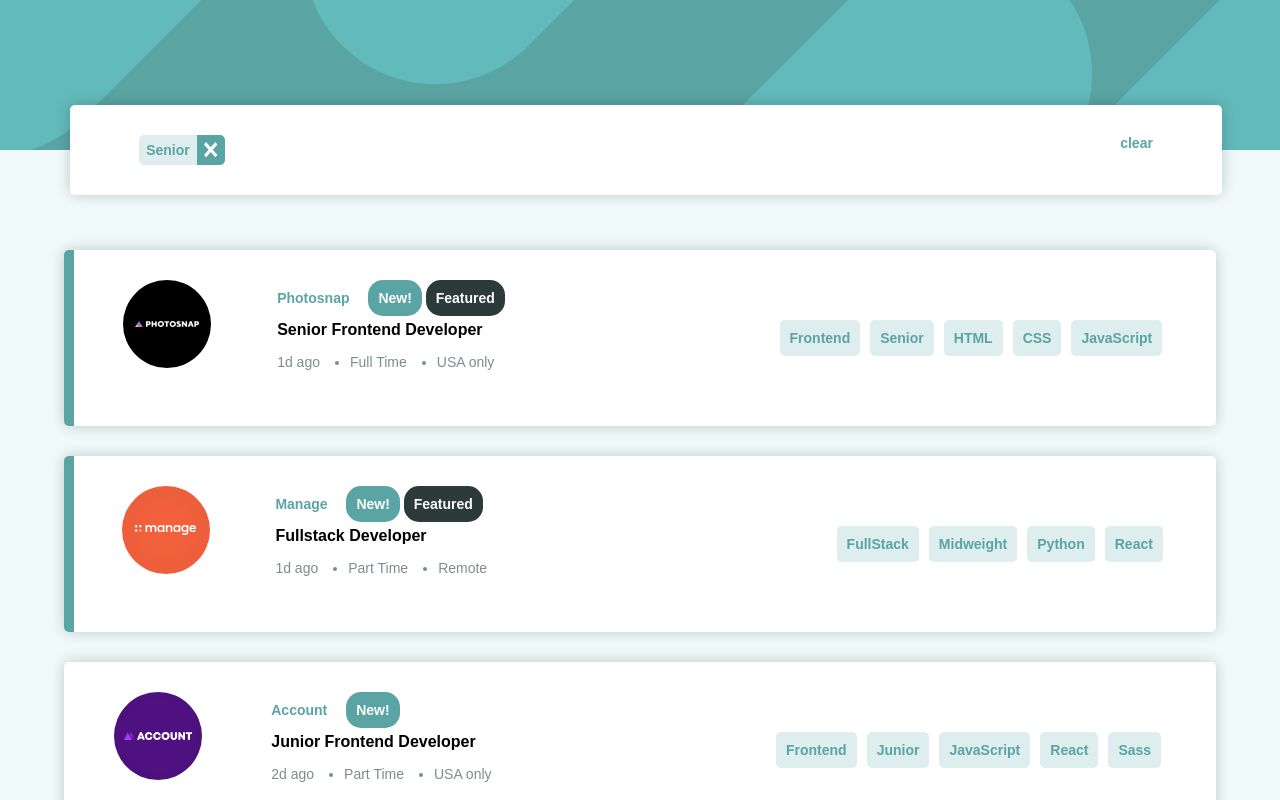
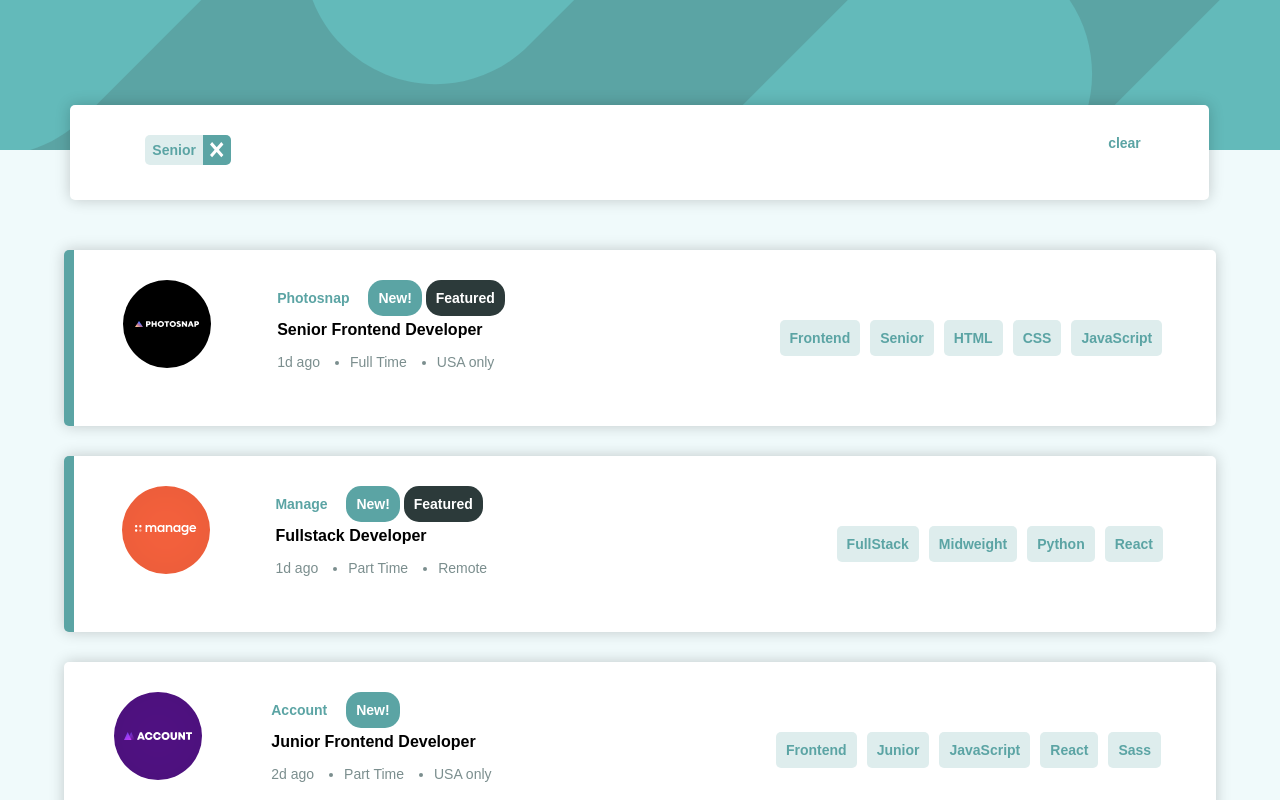
Before and after one commit to mmajudith/static-job-listings-master, a plain HTML site: page index.html in a window 1280 px wide. Both pictures are taken after a click on the item "Senior". Shown: the top 800 px of the page. Drawn offline with Linux system fonts and the light colour scheme; a web font is replaced by a local one.

Commit message:
Job Listings

```diff
--- a/index.html
+++ b/index.html
@@ -16,7 +16,7 @@
     <header class="header">
       <div class="filter">
         <div class="filtered-text">
-          <div id="fill">
+          <div class="fill" >
           </div>
           <div>
             <span class="clear">clear</span>
--- a/main.js
+++ b/main.js
@@ -1,35 +1,40 @@
 'use strict';
 
+// Variables Declarations
 const filContainer = document.querySelector('.filter');
 const clear = document.querySelector('.clear');
 
-let filWrapper = document.querySelector('#fill');
+let filWrapper = document.querySelector('.fill');
 let close = './images/icon-remove.svg';
 
 let items = document.querySelectorAll('li');
 let changeToArr = Array.from(items);
 
+
 const generateTemp =  (data) =>{
 
-    let html = `<span class="text">${data}</span>
-                <img src="${close}" alt="remove" class="remove">
-
+    let html = `
+                <ul class="con">
+                  <li class="text">${data}</li>
+                  <img src="${close}" alt="remove" class="remove">
+                </ul>
                 `
     return html;
 }
 
-let filteredRoles = changeToArr.filter(item =>{
-    item.addEventListener('click', e =>{
+// filtered the roles class
+changeToArr.filter(el =>{
+    el.addEventListener('click', e =>{
         if(e.target.classList.contains('role')){
             filContainer.style.display = 'block';
             filWrapper.innerHTML += generateTemp(e.target.innerHTML);
         }
     });
-
 });
 
-let filteredLevel = changeToArr.filter(item =>{
-    item.addEventListener('click', e =>{
+// filtered the levels class
+changeToArr.filter(el =>{
+    el.addEventListener('click', e =>{
         if(e.target.classList.contains('level')){
             filContainer.style.display = 'block';
             filWrapper.innerHTML += generateTemp(e.target.innerHTML);
@@ -37,8 +42,9 @@ let filteredLevel = changeToArr.filter(item =>{
     });
 });
 
-let filteredLang = changeToArr.filter(item =>{
-    item.addEventListener('click', e =>{
+// filtered the languages class
+changeToArr.filter(el =>{
+    el.addEventListener('click', e =>{
         if(e.target.classList.contains('language')){
             filContainer.style.display = 'block';
             filWrapper.innerHTML += generateTemp(e.target.innerHTML);
@@ -46,8 +52,9 @@ let filteredLang = changeToArr.filter(item =>{
     });
 });
 
-let filteredtools = changeToArr.filter(item =>{
-    item.addEventListener('click', e =>{
+// filtered the tools class
+changeToArr.filter(el =>{
+    el.addEventListener('click', e =>{
         if(e.target.classList.contains('tool')){
             filContainer.style.display = 'block';
             filWrapper.innerHTML += generateTemp(e.target.innerHTML);
@@ -55,8 +62,20 @@ let filteredtools = changeToArr.filter(item =>{
     });
 });
 
+
+
 clear.addEventListener('click', ()=>{
     filContainer.style.display = 'none';
     filWrapper.innerHTML = '';
 
 });
+
+
+
+filWrapper.addEventListener('click', e =>{
+
+     if(e.target.classList.contains('remove')){
+          e.target.parentElement.remove();
+    }
+
+});
--- a/scss/styles.scss
+++ b/scss/styles.scss
@@ -32,9 +32,14 @@
             display: flex;
             flex-direction: row;
             justify-content: space-between;
-            #fill{
+            .fill{
+                width: 95%;
+                .con{
+                    float: left;
                     display: flex;
                     flex-direction: row;
+                    margin-left: 7px;
+                    margin-bottom: 5px;
                 }
                 .text{
                     padding: 7px;
@@ -46,7 +51,6 @@
                 }
                 .remove{
                     background-color: $DesaturatedDarkCyan;
-                margin-right: 10px;
                     border-bottom-right-radius: 5px;
                     border-top-right-radius: 5px;
                     padding: 7px;
@@ -55,8 +59,10 @@
                         background-color: $VeryDarkGrayishCyan;
                     }
                 }
+            }
             .clear{
                 color:  $DesaturatedDarkCyan;
+                width: 10%;
                 &:hover{
                     text-decoration: underline;
                     cursor: pointer;
@@ -64,8 +70,39 @@
             }
         }
     }
+    @include mq(1285px){
+        .filter{
+            width: 89%;
+            margin: auto;
+        }
+    }
+    @include mq(1100px){
+        .filter{
+            width: 88%;
+            margin: auto;
+            left: 65px;
+        }
+    }
+    @include mq(920px){
+        .filter{
+            width: 85%;
+            margin: auto;
+        }
+    }
+    @include mq(625px){
+        .filter{
+            width: 80%;
+            margin: auto;
+            left: 60px;
+        }
+    }
     @include mq(400px){
         background-image: url(../images/bg-header-mobile.svg);
+        .filter{
+            width: 90%;
+            margin: auto;
+            left: 20px;
+        }
     }
 }
 
@@ -141,6 +178,7 @@ p{
         }
     }
     @include mq(650px){
+        margin-top: 130px;
         display: flex;
         flex-direction: column;
         .img{
@@ -158,6 +196,7 @@ p{
         }
     }
     @include mq(400px){
+        margin-top: 150px;
         position: relative;
         .img{
             position: absolute;
@@ -929,3 +968,7 @@ p{
 
 .attribution { font-size: 13px; text-align: center; padding: 30px;}
 .attribution a { color:$DesaturatedDarkCyan ; text-decoration: none;}
+
+.c{
+    display: none;
+}
```
Also changed, not shown: css/styles.css. Lines whose indentation alone changed are shown as unchanged.
